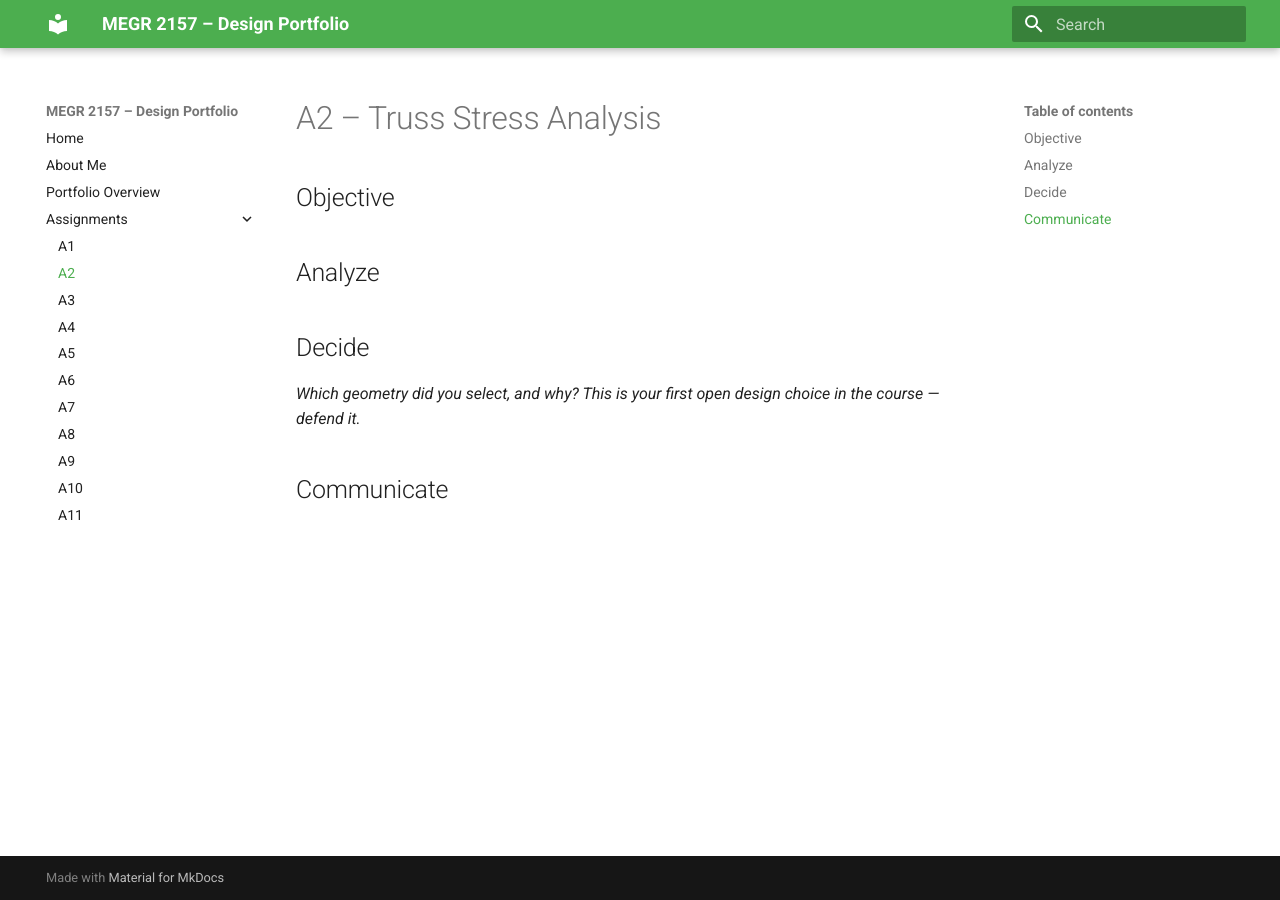
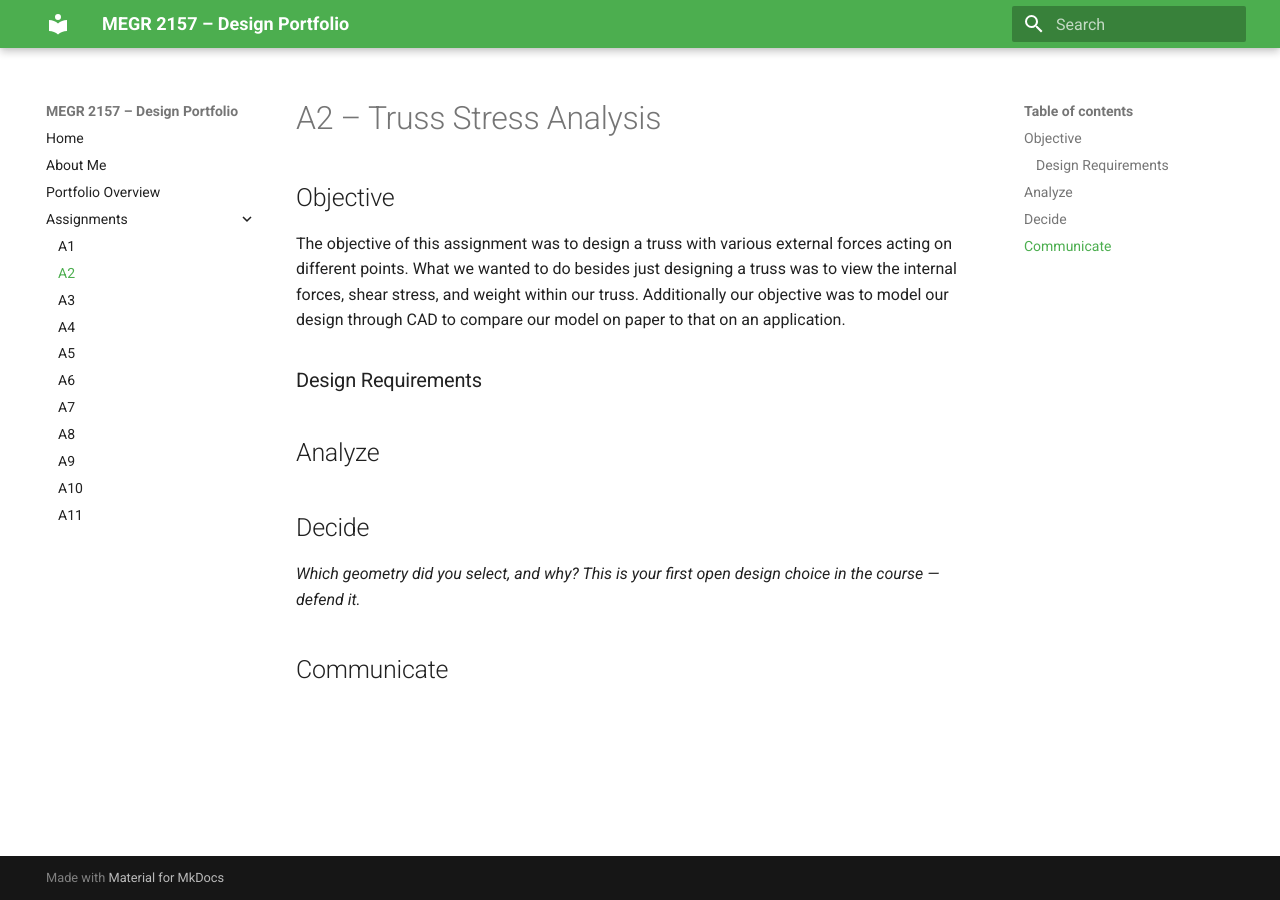
Before and after one commit to Greyson-Boatright/design-projects-portfolio, an MkDocs documentation site: the page built from docs/assignments/A02/index.md, in a window 1280 px wide. Built offline with MkDocs 1.6.1 and Material for MkDocs 9.7.7, drawn with Linux system fonts in a browser that asks for light colours.

Commit message:
Clarify assignment objective and design requirements
Expanded the objective section to clarify the goals of the assignment, including design and analysis aspects.

```diff
--- a/docs/assignments/A02/index.md
+++ b/docs/assignments/A02/index.md
@@ -1,7 +1,9 @@
 # A2 – Truss Stress Analysis
 
 ## Objective
+The objective of this assignment was to design a truss with various external forces acting on different points. What we wanted to do besides just designing a truss was to view the internal forces, shear stress, and weight within our truss. Additionally our objective was to model our design through CAD to compare our model on paper to that on an application.
 
+### Design Requirements
 
 ## Analyze
 
```
